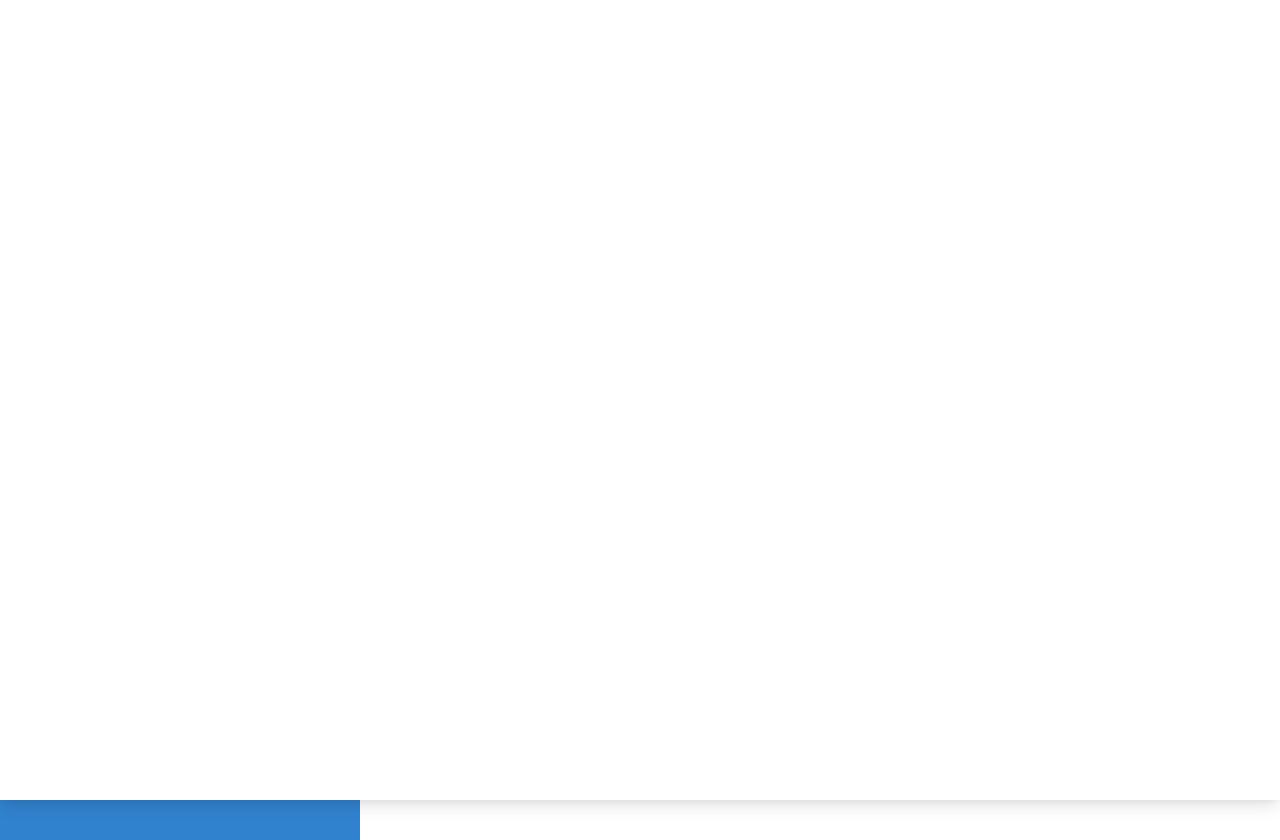
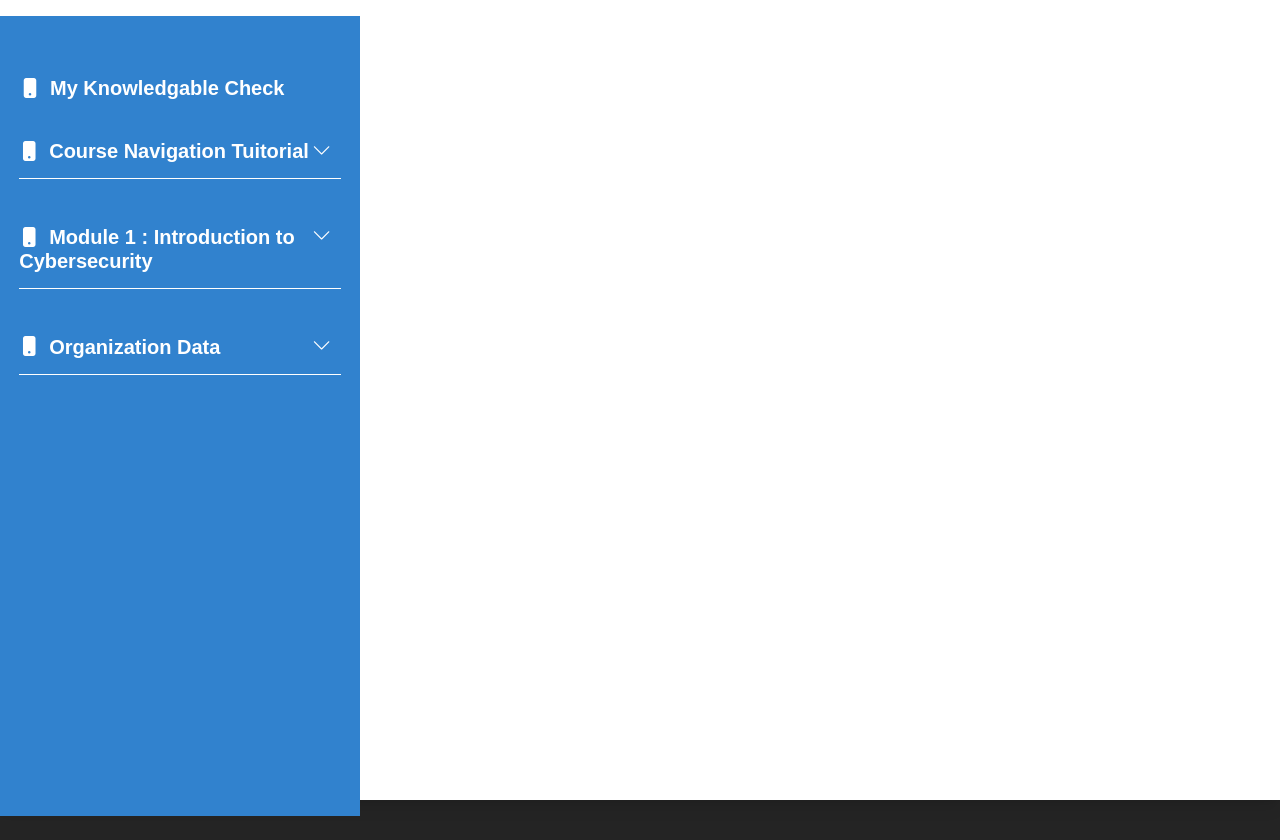
Before and after one commit to Meekunn/telehealth_app_web, a React (Vite) app: page /lessons in a window 1280 px wide. Both pictures are taken after a click on the button "Toggle Sidebar". After the commit the page ends 800 px from the top, so only its background shows below. Built offline with nearby package versions, Linux system fonts and the light colour scheme.

Commit message:
Placing the sidebar on the sidebar page

```diff
--- a/package.json
+++ b/package.json
@@ -16,6 +16,7 @@
     "framer-motion": "^11.3.18",
     "react": "^18.3.1",
     "react-dom": "^18.3.1",
+    "react-icons": "^5.3.0",
     "react-router-dom": "^6.25.1"
   },
   "devDependencies": {
--- a/src/index.css
+++ b/src/index.css
@@ -1,5 +1,5 @@
 :root {
-	/* font-family: Inter, system-ui, Avenir, Helvetica, Arial, sans-serif;
+	font-family: Inter, system-ui, Avenir, Helvetica, Arial, sans-serif;
   line-height: 1.5;
   font-weight: 400;
 
@@ -10,7 +10,7 @@
   font-synthesis: none;
   text-rendering: optimizeLegibility;
   -webkit-font-smoothing: antialiased;
-  -moz-osx-font-smoothing: grayscale; */
+  -moz-osx-font-smoothing: grayscale;
 }
 
 html {
--- a/src/modules/main/MainPage.tsx
+++ b/src/modules/main/MainPage.tsx
@@ -1,11 +1,9 @@
-import { Stack } from '@chakra-ui/react';
-import Sidebar from '../sidebar/sidebar';
-
+import { Heading, Stack } from '@chakra-ui/react';
 const MainPage = () => {
 	return (
 		<Stack>
-			{/* <Heading>This is just a Dummy Page...</Heading> */}
-			<Sidebar/>
+			<Heading>This is just a Dummy Page...</Heading>
+
 		</Stack>
 	);
 };
--- a/src/modules/main/index.tsx
+++ b/src/modules/main/index.tsx
@@ -2,7 +2,7 @@ import { Navigate, Route, Routes, useLocation } from 'react-router-dom';
 import Dashboard from './Outlet';
 import { mainPaths } from '../../routes/paths';
 import MainPage from './MainPage';
-import Sidebar from '../sidebar/sidebar';
+import Sidebar from '../../resuables/sidebar/sidebar';
 
 function SuperAdminRoutes() {
 	const location = useLocation();
--- a/src/resuables/Navigation/SideBar.tsx
+++ b/src/resuables/Navigation/SideBar.tsx
@@ -7,6 +7,7 @@ import {
 	DrawerBody,
 	DrawerFooter,
 } from '@chakra-ui/react';
+import Sidebar from '../sidebar/sidebar';
 
 interface ISideNavBar {
 	isOpen: boolean;
@@ -19,7 +20,10 @@ const SideBarNav = ({ isOpen, onClose }: ISideNavBar) => {
 			<DrawerOverlay />
 			<DrawerContent>
 				<DrawerCloseButton />
-				<DrawerHeader>Side Bar Header</DrawerHeader>
+				<DrawerHeader>
+					{/* Adding the side bar */}
+				<Sidebar/>
+				</DrawerHeader>
 
 				<DrawerBody></DrawerBody>
 
--- a/src/modules/sidebar/Sidebar.css
+++ b/src/resuables/sidebar/Sidebar.css
@@ -11,11 +11,12 @@
 }
 .sideContainer{
     width: 360px;
-    flex-shrink: 0;
+
     height: 100%;
-    padding: 20px 0px 0px 0px;
+    padding: 40px 0px 0px 0px;
     background-color: #3182CE;
     overflow: auto;
+    margin-left: -24px;
 }
 .sidebar-Item{
     padding: 1em;
--- a/src/routes/index.tsx
+++ b/src/routes/index.tsx
@@ -3,7 +3,6 @@ import { Route, Routes, BrowserRouter as Router } from 'react-router-dom';
 import routes from './routes';
 import ErrorPage from './ErrorPage';
 import { Dummy } from './Dummy';
-// import Sidebar from '../modules/sidebar';
 
 
 const renderRoutes = ({ component: Component, ...route }: IBaseRoutes) => {
@@ -34,7 +33,6 @@ export default function AppRoutes() {
 					element={<ErrorPage />}
 				/>
 				<Route path="*" element={<div>No match</div>} />
-				{/* <Route path="sidebar" element={<Sidebar/>} /> */}
 				<Route path="/dummy" element={<Dummy/>} />
 			</Routes>
 		</Router>
```
Also changed, not shown: src/resuables/CircularProgressBar/CircularProgressBar.css (renamed from src/modules/CircularProgressBar/CircularProgressBar.css), src/resuables/CircularProgressBar/CircularProgressBar.tsx (renamed from src/modules/CircularProgressBar/CircularProgressBar.tsx), src/resuables/sidebar/Sidebar.json (renamed from src/modules/sidebar/Sidebar.json), src/resuables/sidebar/SidebarItems.tsx (renamed from src/modules/sidebar/SidebarItems.tsx), src/resuables/sidebar/sidebar.tsx (renamed from src/modules/sidebar/sidebar.tsx), 1 other file (tests, documents, lock files or other folders).
